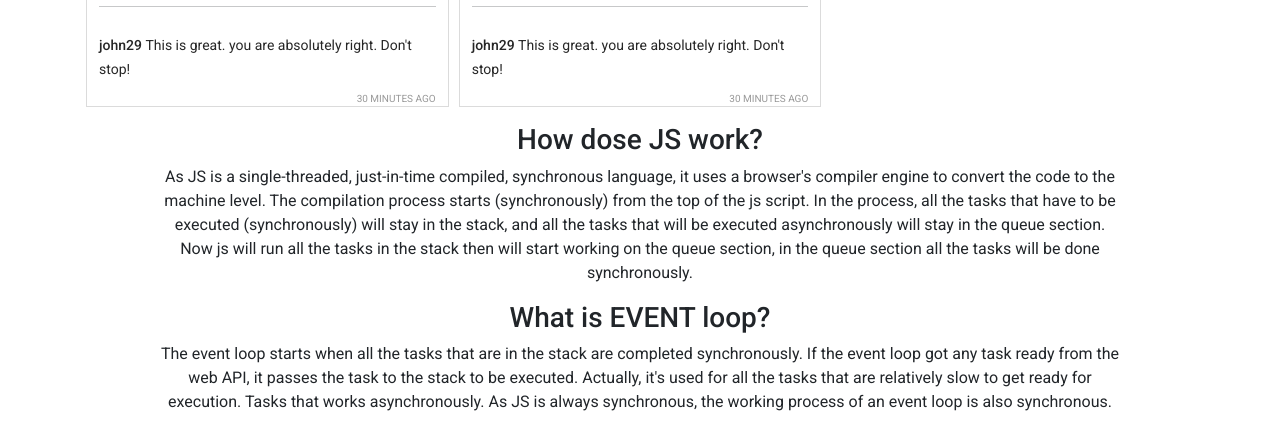
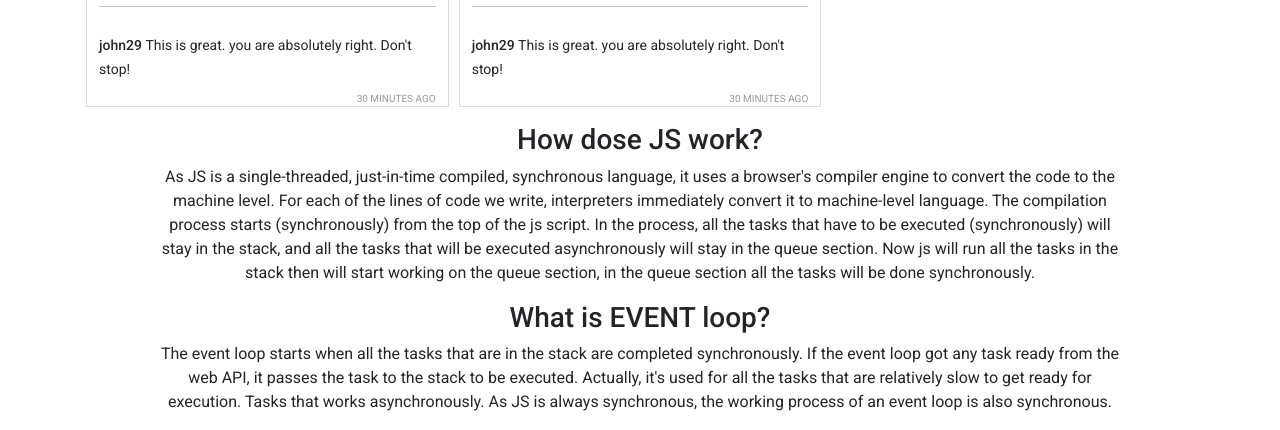
Before and after one commit to shahadat2772/insta-shohor-debug, a plain HTML site: page index.html in a window 1280 px wide. Shown: the part 1425-1855 px from the top of the page. Drawn offline with nearby package versions, Linux system fonts and the light colour scheme.

Commit message:
all bug is fixed

```diff
--- a/index.html
+++ b/index.html
@@ -95,12 +95,14 @@
         <p class="w-75 mx-auto">
           As JS is a single-threaded, just-in-time compiled, synchronous
           language, it uses a browser's compiler engine to convert the code to
-          the machine level. The compilation process starts (synchronously) from
-          the top of the js script. In the process, all the tasks that have to
-          be executed (synchronously) will stay in the stack, and all the tasks
-          that will be executed asynchronously will stay in the queue section.
-          Now js will run all the tasks in the stack then will start working on
-          the queue section, in the queue section all the tasks will be done
+          the machine level. For each of the lines of code we write,
+          interpreters immediately convert it to machine-level language. The
+          compilation process starts (synchronously) from the top of the js
+          script. In the process, all the tasks that have to be executed
+          (synchronously) will stay in the stack, and all the tasks that will be
+          executed asynchronously will stay in the queue section. Now js will
+          run all the tasks in the stack then will start working on the queue
+          section, in the queue section all the tasks will be done
           synchronously.
         </p>
       </div>
```
